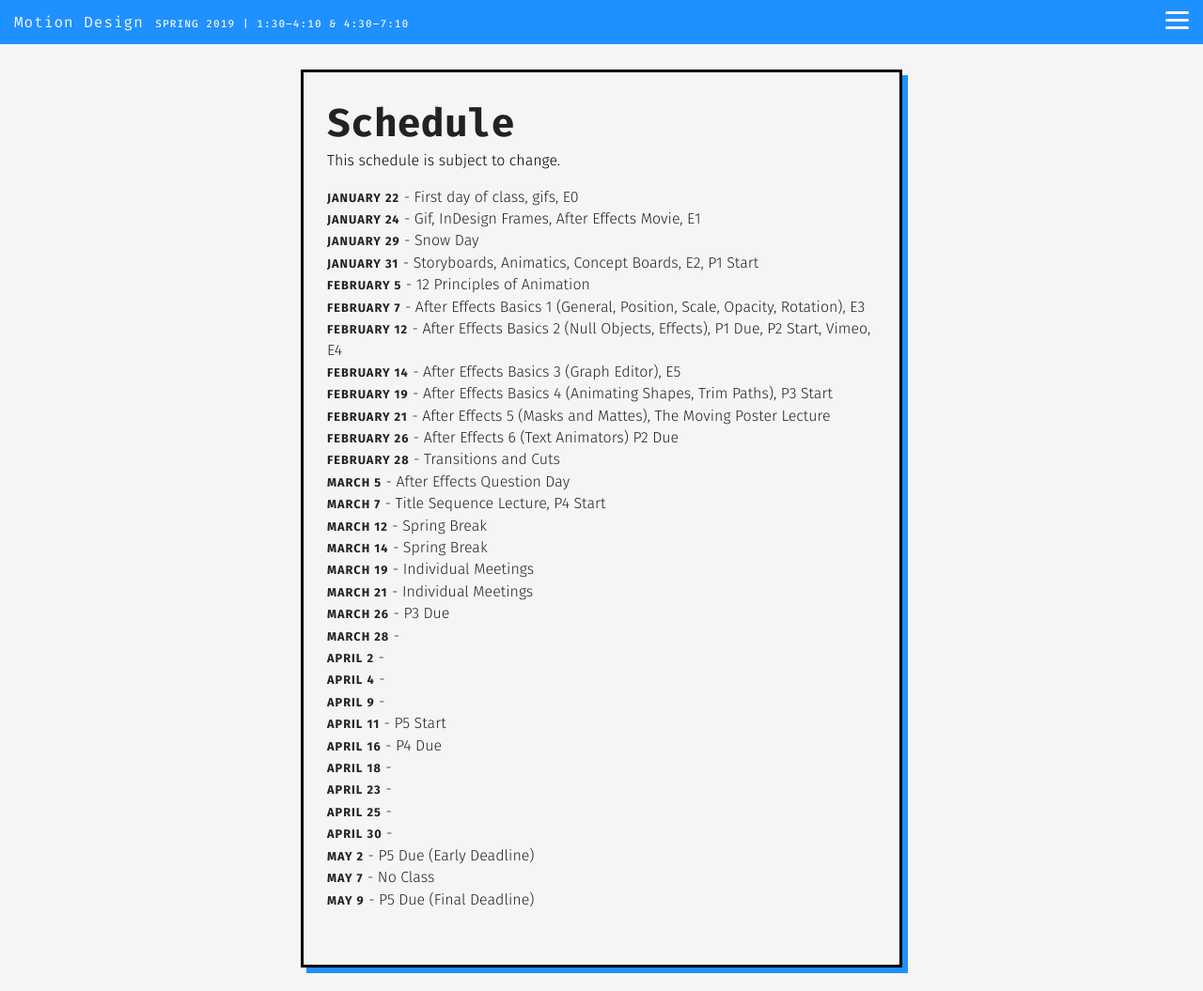
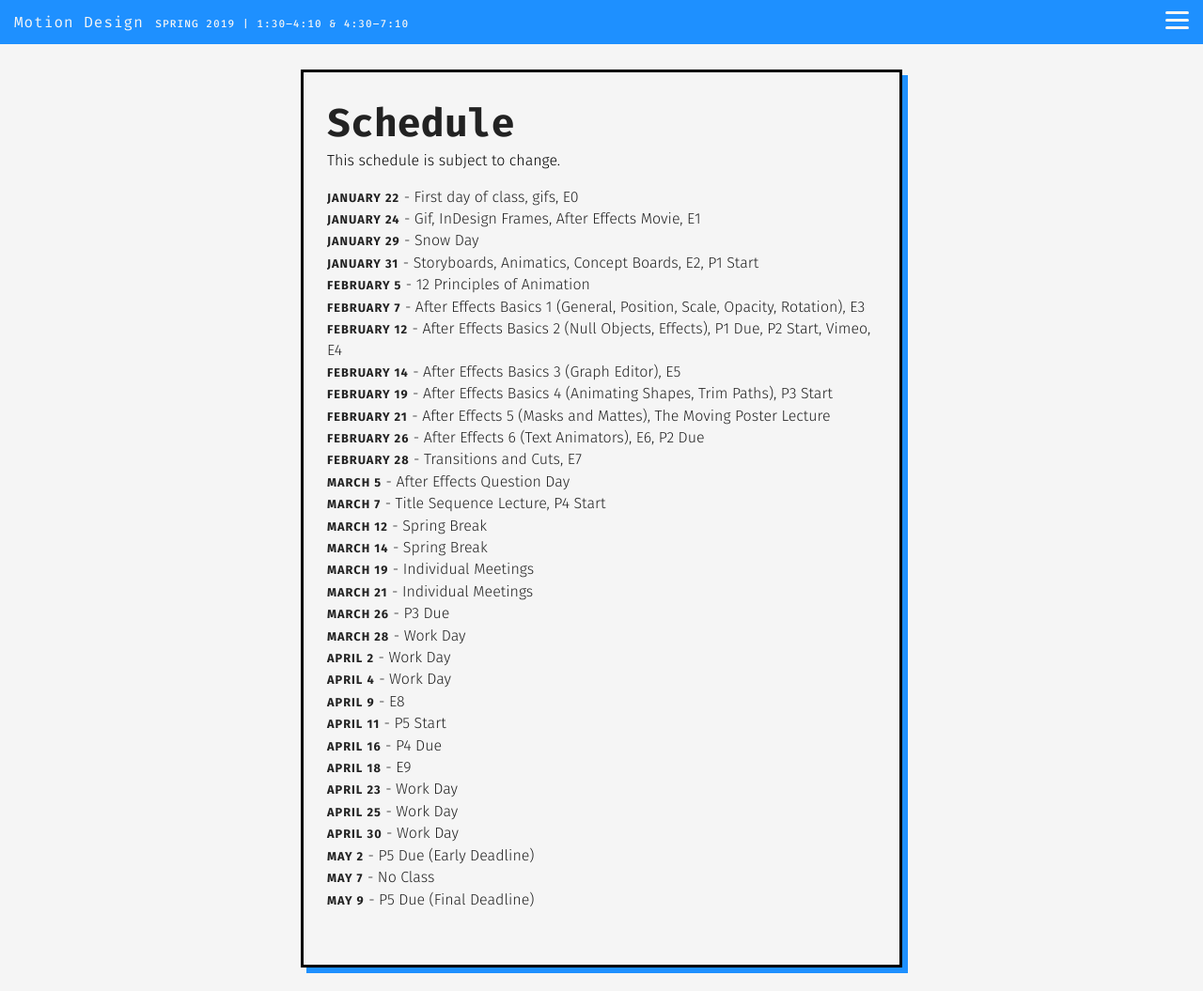
Before and after one commit to gmu-gd/motion19-spring, a plain HTML site: page schedule/index.html in a window 1280 px wide. Shown: the top 1055 px of the page at 94% size. Drawn offline with nearby package versions, Linux system fonts and the light colour scheme.

Commit message:
schedule and exercises updates

```diff
--- a/schedule/index.html
+++ b/schedule/index.html
@@ -49,8 +49,8 @@
             <li><strong>February 14</strong> - After Effects Basics 3 (Graph Editor), E5</li>
             <li><strong>February 19</strong> -  After Effects Basics 4 (Animating Shapes, Trim Paths), P3 Start</li>
             <li><strong>February 21</strong> - After Effects 5 (Masks and Mattes), The Moving Poster Lecture</li>
-            <li><strong>February 26</strong> - After Effects 6 (Text Animators) P2 Due</li>
-            <li><strong>February 28</strong> - Transitions and Cuts</li>
+            <li><strong>February 26</strong> - After Effects 6 (Text Animators), E6, P2 Due</li>
+            <li><strong>February 28</strong> - Transitions and Cuts, E7</li>
             <li><strong>March 5</strong> - After Effects Question Day</li>
             <li><strong>March 7</strong> - Title Sequence Lecture, P4 Start</li>
             <li><strong>March 12</strong> - Spring Break</li>
@@ -58,16 +58,16 @@
             <li><strong>March 19</strong> - Individual Meetings</li>
             <li><strong>March 21</strong> - Individual Meetings</li>
             <li><strong>March 26</strong> - P3 Due</li>
-            <li><strong>March 28</strong> - </li>
-            <li><strong>April 2</strong> - </li>
-            <li><strong>April 4</strong> - </li>
-            <li><strong>April 9</strong> - </li>
+            <li><strong>March 28</strong> - Work Day</li>
+            <li><strong>April 2</strong> - Work Day</li>
+            <li><strong>April 4</strong> - Work Day</li>
+            <li><strong>April 9</strong> - E8</li>
             <li><strong>April 11</strong> - P5 Start</li>
             <li><strong>April 16</strong> - P4 Due</li>
-            <li><strong>April 18</strong> - </li>
-            <li><strong>April 23</strong> - </li>
-            <li><strong>April 25</strong> - </li>
-            <li><strong>April 30</strong> - </li>
+            <li><strong>April 18</strong> - E9</li>
+            <li><strong>April 23</strong> - Work Day</li>
+            <li><strong>April 25</strong> - Work Day</li>
+            <li><strong>April 30</strong> - Work Day</li>
             <li><strong>May 2</strong> - P5 Due (Early Deadline)</li>
             <li><strong>May 7</strong> - No Class</li>
             <li><strong>May 9</strong> - P5 Due (Final Deadline)</li>
```
Also changed, not shown: projects/index.html (+21 -1 lines).
